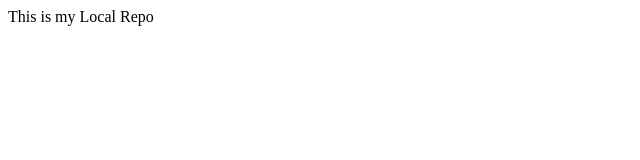
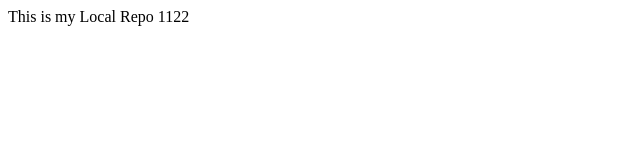
Before and after one commit to m-umer-01/LocalRepo, a plain HTML site: page Index.html in a window 1280 px wide. Shown: the full height of the page, 0-640 px from the left. Drawn offline with Linux system fonts and the light colour scheme.

Commit message:
Added 1122

```diff
--- a/Index.html
+++ b/Index.html
@@ -1 +1 @@
-<p> This is my Local Repo</p>
+<p> This is my Local Repo 1122</p>
```
